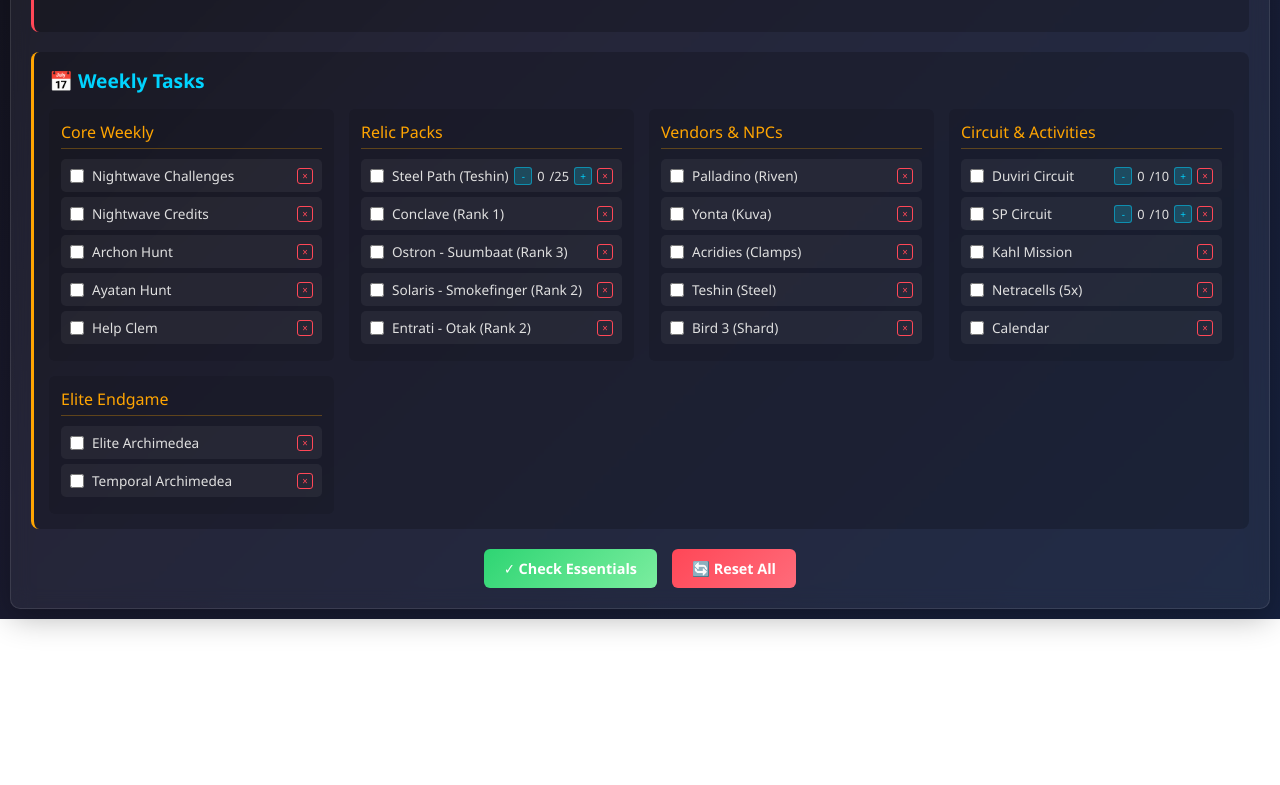
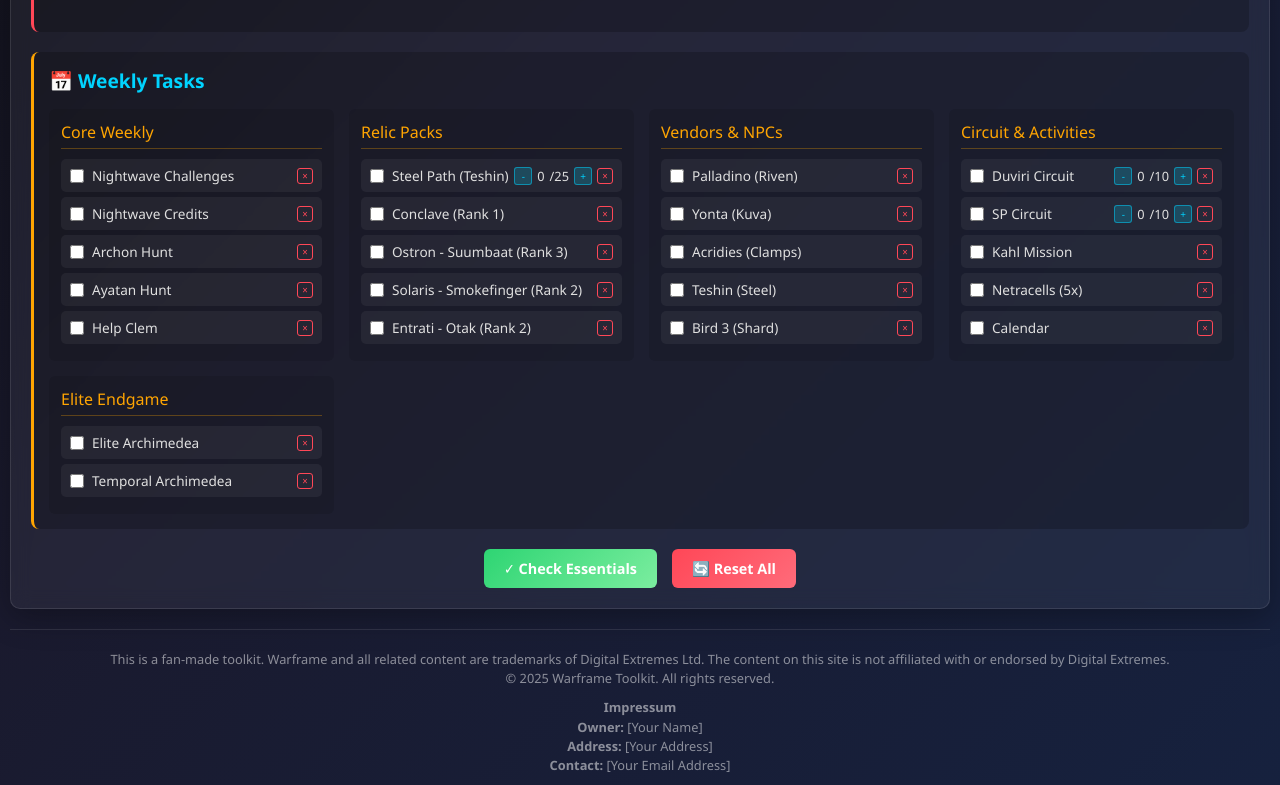
Before and after one commit to deepspirit-blip/warframe-checklist, a plain HTML site: page index.html in a window 1280 px wide. Shown: the part 857-1642 px from the top of the page. Before the commit the page ends 1476 px from the top, so only its background shows below. Drawn offline with Linux system fonts and the light colour scheme.

Commit message:
Update index.html

```diff
--- a/index.html
+++ b/index.html
@@ -519,6 +519,30 @@
             box-shadow: 0 5px 15px rgba(0, 0, 0, 0.3);
         }
 
+        footer {
+            text-align: center;
+            font-size: 0.8rem;
+            color: rgba(255, 255, 255, 0.5);
+            margin-top: 20px;
+            padding-top: 20px;
+            border-top: 1px solid rgba(255, 255, 255, 0.1);
+            line-height: 1.5;
+        }
+
+        footer a {
+            color: var(--primary-color);
+            text-decoration: none;
+            transition: color 0.2s;
+        }
+
+        footer a:hover {
+            color: var(--secondary-color);
+        }
+
+        .impressum {
+            margin-top: 10px;
+        }
+
         @media (max-width: 768px) {
             .container {
                 padding: 15px;
@@ -596,6 +620,7 @@
             </div>
         </div>
 
+        <!-- Checklist Tab -->
         <div id="checklist-tab" class="tab-content active">
             <div class="quick-stats">
                 <div class="stat">
@@ -1003,6 +1028,7 @@
             </div>
         </div>
 
+        <!-- Fusion Calculator Tab -->
         <div id="fusion-tab" class="tab-content">
             <div class="fusion-container">
                 <div class="info-box">
@@ -1104,7 +1130,8 @@
                 </div>
 
                 <div id="weapon-inputs">
-                    </div>
+                    <!-- Weapon rows will be added here dynamically -->
+                </div>
 
                 <div class="buttons">
                     <div>
@@ -1121,6 +1148,17 @@
             </div>
         </div>
     </div>
+
+    <footer>
+        <p>This is a fan-made toolkit. Warframe and all related content are trademarks of Digital Extremes Ltd. The content on this site is not affiliated with or endorsed by Digital Extremes.</p>
+        <p>&copy; 2025 Warframe Toolkit. All rights reserved.</p>
+        <div class="impressum">
+            <h4>Impressum</h4>
+            <p><strong>Owner:</strong> [Your Name]</p>
+            <p><strong>Address:</strong> [Your Address]</p>
+            <p><strong>Contact:</strong> [Your Email Address]</p>
+        </div>
+    </footer>
 
     <script>
         // Tab switching function
@@ -1249,11 +1287,10 @@
                 const percentInput = row.querySelector('.percent-input');
                 const rankInput = row.querySelector('.rank-input');
 
-                const weapon = weaponSelect.value;
+                const weaponValid = weaponSelect.value !== '';
                 const percent = parseFloat(percentInput.value);
                 const rank = parseInt(rankInput.value);
 
-                const weaponValid = weapon !== '';
                 const percentValid = !isNaN(percent) && percent >= 25 && percent <= 60;
                 const rankValid = !isNaN(rank) && rank >= 30;
 
```
